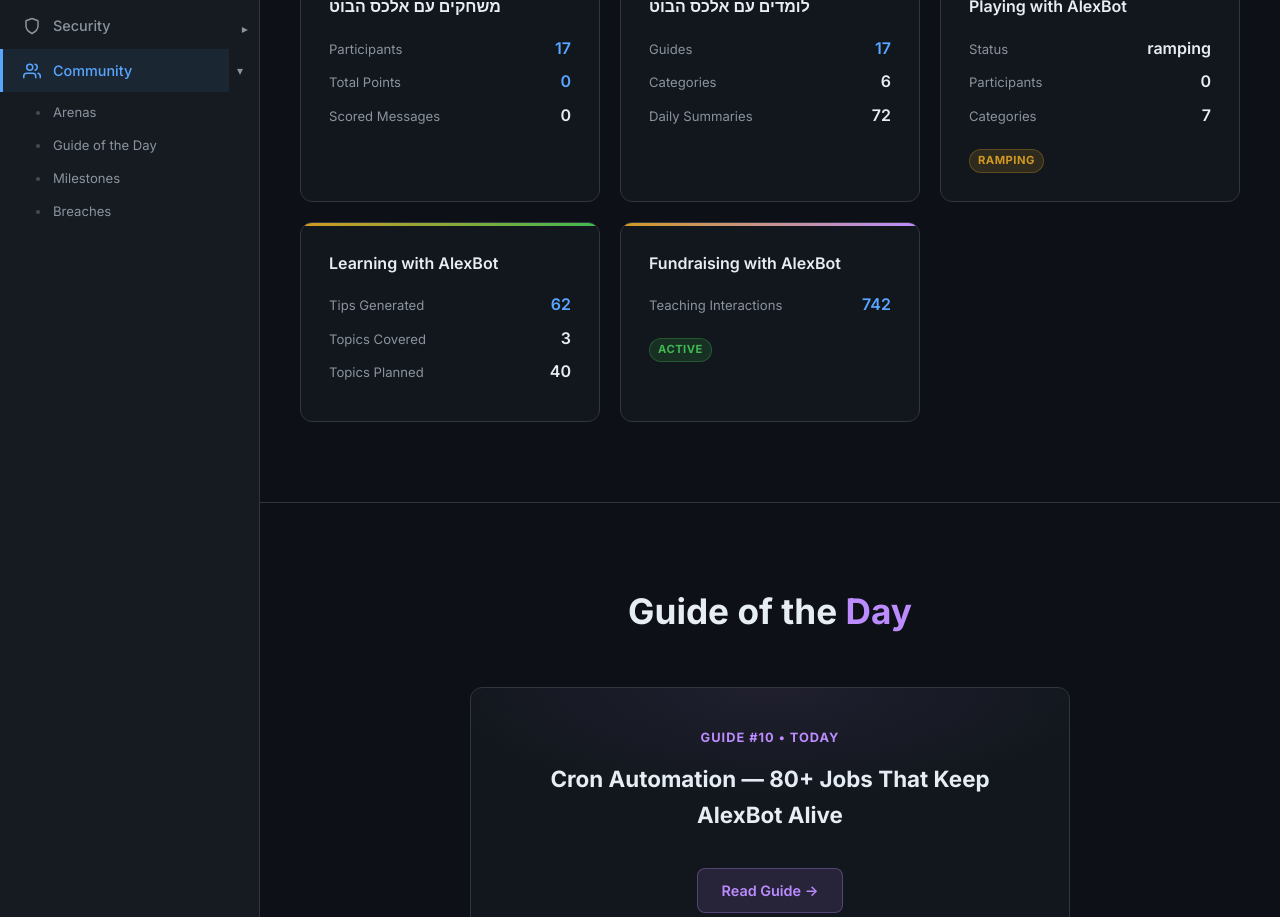
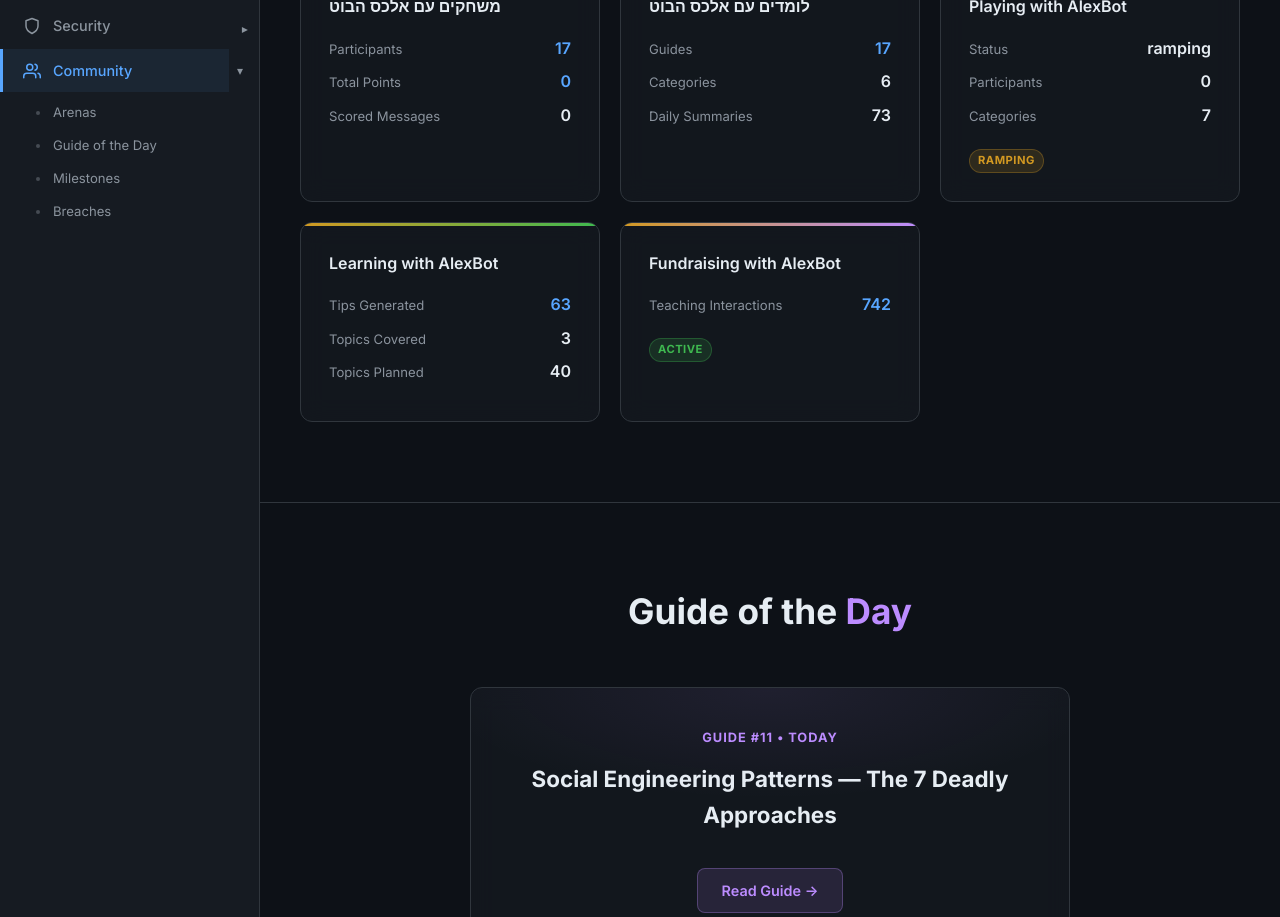
Before and after one commit to alexliv1234/alexbot-public, a Jekyll site: the page built from docs/community.html, in a window 1280 px wide and 1400 px high, scrolled down 450 px. Shown: the part 155-1072 px from the top of the window. Built offline with Jekyll 4.4.1, drawn with Linux system fonts in a browser that asks for light colours; some of the changed text lies outside the part shown.

Commit message:
📊 Auto-update community stats (2026-05-18_05-00)
Hebrew Playing: 17 players /  pts
Guides: 17 published | International: 0 playing

```diff
--- a/docs/assets/groups-data.json
+++ b/docs/assets/groups-data.json
@@ -1,6 +1,6 @@
 {
-  "lastUpdated": "2026-05-17",
-  "timestamp": "2026-05-17T17:01Z",
+  "lastUpdated": "2026-05-18",
+  "timestamp": "2026-05-18T02:00Z",
   "hebrewPlaying": {
     "name": "משחקים עם אלכס הבוט",
     "participants": 17,
@@ -12,7 +12,7 @@
     "name": "לומדים עם אלכס הבוט",
     "guides": 17,
     "categories": 6,
-    "dailySummaries": 72,
+    "dailySummaries": 73,
     "qaExchanges": 3
   },
   "intlPlaying": {
@@ -23,10 +23,10 @@
   },
   "intlLearning": {
     "name": "Learning with AlexBot",
-    "tipsGenerated": 62,
+    "tipsGenerated": 63,
     "topicsCovered": 3,
     "topicsPlanned": 40,
-    "deliveryFailures": 1
+    "deliveryFailures": 2
   },
   "fundraising": {
     "name": "Fundraising with AlexBot",
@@ -53,9 +53,9 @@
     }
   ],
   "guideOfTheDay": {
-    "num": 10,
-    "title": "Cron Automation — 80+ Jobs That Keep AlexBot Alive",
-    "slug": "10-cron-automation"
+    "num": 11,
+    "title": "Social Engineering Patterns — The 7 Deadly Approaches",
+    "slug": "11-social-engineering-patterns"
   },
   "communityMilestones": [
     {
```
